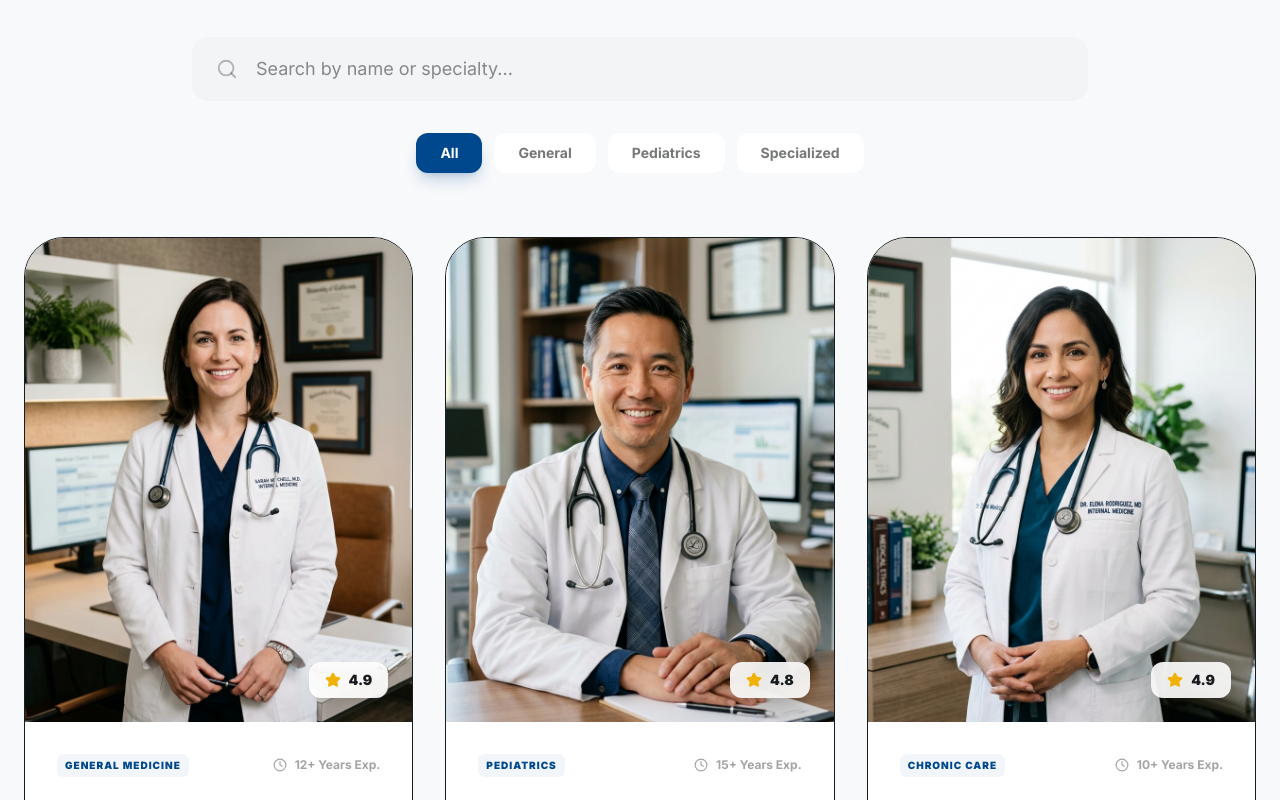
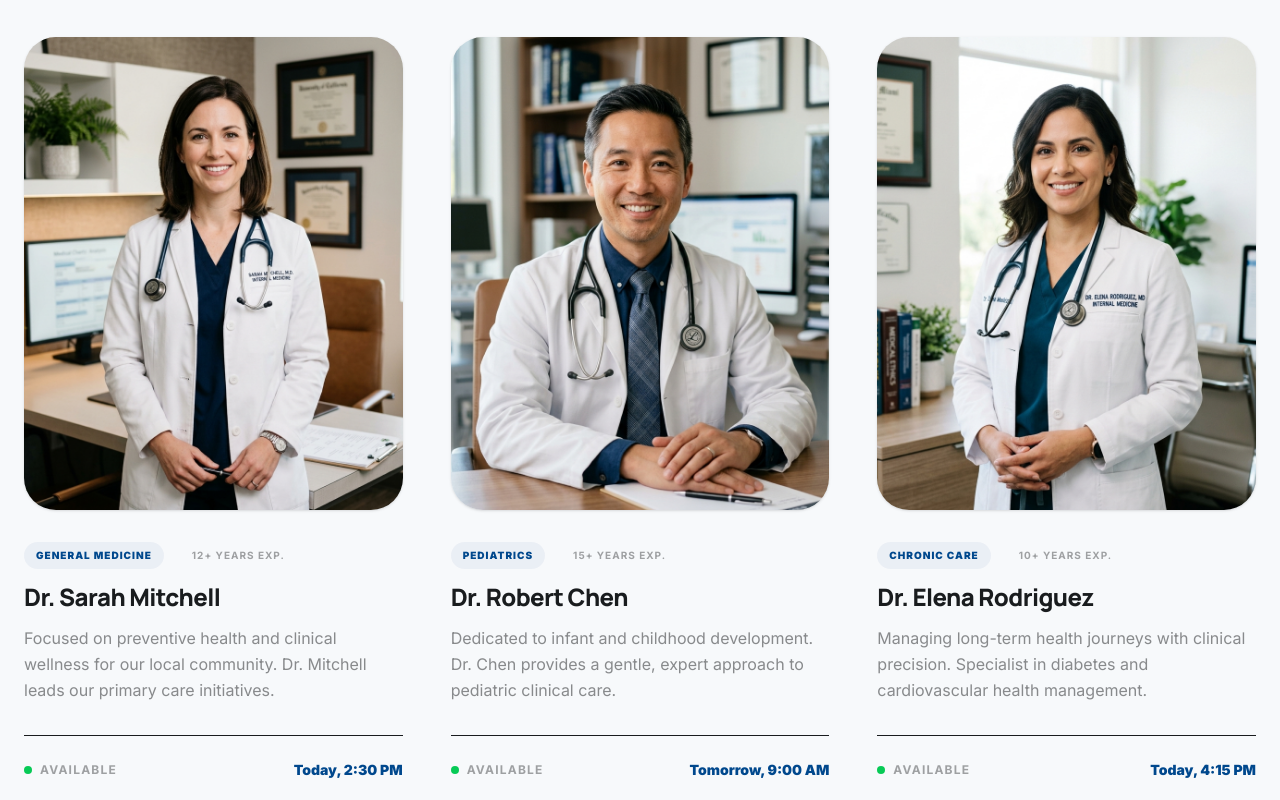
Before and after one commit to mrsonam/carehub, a Next.js app: page /doctors in a window 1280 px wide. Shown: the part 440-1240 px from the top of the page. Built offline with nearby package versions, Linux system fonts and the light colour scheme.

Commit message:
feat: implement doctor directory page and database health check component

```diff
--- a/app/components/HealthCheck.client.js
+++ b/app/components/HealthCheck.client.js
@@ -39,12 +39,12 @@ export default function HealthCheck() {
   }, []);
 
   return (
-    <div className="w-full mt-10 p-5 rounded-xl border border-zinc-200 bg-zinc-50 dark:bg-zinc-900 dark:border-zinc-800">
-      <div className="text-sm text-zinc-600 dark:text-zinc-300">
+    <div className="w-full mt-10 p-5 rounded-xl border border-zinc-200 bg-zinc-50">
+      <div className="text-sm text-zinc-600">
         Supabase connection check (Prisma)
       </div>
 
-      <div className="mt-2 text-lg font-semibold text-zinc-950 dark:text-zinc-50">
+      <div className="mt-2 text-lg font-semibold text-zinc-950">
         {status.ok === null
           ? "Checking..."
           : status.ok
@@ -53,7 +53,7 @@ export default function HealthCheck() {
       </div>
 
       {status.error ? (
-        <div className="mt-2 text-sm text-red-600 dark:text-red-400 wrap-break-word">
+        <div className="mt-2 text-sm text-red-600 wrap-break-word">
           {status.error}
         </div>
       ) : null}
--- a/app/doctors/page.js
+++ b/app/doctors/page.js
@@ -96,119 +96,58 @@ export default function DoctorsPage() {
             </motion.p>
           </div>
 
-          {/* Search and Filter */}
-          <div className="max-w-4xl mx-auto mb-16 space-y-8">
-            <motion.div
-              initial={{ opacity: 0, y: 20 }}
-              animate={{ opacity: 1, y: 0 }}
-              transition={{ delay: 0.2 }}
-              className="relative"
-            >
-              <div className="absolute inset-y-0 left-6 flex items-center pointer-events-none text-foreground/30">
-                <Search size={22} />
-              </div>
-              <input
-                type="text"
-                placeholder="Search by name or specialty..."
-                className="w-full h-16 pl-16 pr-6 rounded-2xl bg-surface-low border-none focus:ring-2 focus:ring-primary/20 text-lg transition-all"
-                value={search}
-                onChange={(e) => setSearch(e.target.value)}
-              />
-            </motion.div>
-
-            <motion.div
-              initial={{ opacity: 0 }}
-              animate={{ opacity: 1 }}
-              transition={{ delay: 0.3 }}
-              className="flex flex-wrap justify-center gap-3"
-            >
-              {categories.map((cat) => (
-                <button
-                  key={cat}
-                  onClick={() => setActiveCategory(cat)}
-                  className={`px-6 py-2.5 rounded-xl text-sm font-bold transition-all cursor-pointer ${
-                    activeCategory === cat
-                    ? "bg-primary text-white shadow-lg shadow-primary/20"
-                    : "bg-surface-lowest text-foreground/60 hover:bg-surface-high"
-                  }`}
-                >
-                  {cat}
-                </button>
-              ))}
-            </motion.div>
-          </div>
-
           {/* Doctors Grid */}
-          <motion.div
-            layout
-            className="grid grid-cols-1 md:grid-cols-2 lg:grid-cols-3 gap-8"
-          >
-            <AnimatePresence>
-              {filteredDoctors.map((doctor, i) => (
+          <div className="grid grid-cols-1 md:grid-cols-2 lg:grid-cols-3 gap-12">
+            {allDoctors.map((doctor) => (
               <motion.div
                 key={doctor.id}
-                  layout
-                  initial={{ opacity: 0, scale: 0.9 }}
-                  animate={{ opacity: 1, scale: 1 }}
-                  exit={{ opacity: 0, scale: 0.9 }}
-                  transition={{ duration: 0.3 }}
-                  className="rounded-[2.5rem] bg-surface-lowest tonal-card group cursor-pointer overflow-hidden border border-outline-variant/10"
+                initial={{ opacity: 0, y: 30 }}
+                animate={{ opacity: 1, y: 0 }}
+                className="group flex flex-col"
               >
-                  {/* Doctor Image Container */}
-                  <div className="aspect-[4/5] relative overflow-hidden">
+                {/* Doctor Image Container - Clean & Professional */}
+                <div className="aspect-[4/5] relative rounded-[2rem] overflow-hidden bg-surface-high mb-8 shadow-sm group-hover:shadow-xl group-hover:-translate-y-2 transition-all duration-500">
                   <Image
                     src={doctor.image}
                     alt={doctor.name}
                     fill
-                      className="object-cover transition-transform duration-500 group-hover:scale-110"
+                    className="object-cover"
                   />
-                    <div className="absolute inset-0 bg-gradient-to-t from-black/60 via-transparent to-transparent opacity-0 group-hover:opacity-100 transition-opacity duration-300" />
-                    <div className="absolute bottom-6 right-6">
-                      <div className="bg-white/90 backdrop-blur-md px-4 py-2 rounded-xl flex items-center gap-2 shadow-xl">
-                        <Star className="text-yellow-500 fill-yellow-500" size={16} />
-                        <span className="text-sm font-black text-foreground">{doctor.rating}</span>
-                      </div>
-                    </div>
+                  {/* Subtle Tonal Overlay */}
+                  <div className="absolute inset-0 bg-gradient-to-t from-primary/10 to-transparent opacity-0 group-hover:opacity-100 transition-opacity" />
                 </div>
 
-                  {/* Doctor Info */}
-                  <div className="p-8">
-                    <div className="flex items-center justify-between mb-4">
-                      <span className="text-[10px] uppercase font-black tracking-widest text-primary bg-primary/5 px-2 py-1 rounded-md">
+                {/* Doctor Info - Content Focus */}
+                <div className="flex flex-col flex-grow">
+                  <div className="flex items-center gap-3 mb-4">
+                    <span className="text-[10px] uppercase font-black tracking-widest text-primary bg-primary/5 px-3 py-1.5 rounded-full">
                       {doctor.specialty}
                     </span>
-                      <div className="flex items-center gap-2 text-foreground/40 text-xs font-bold">
-                        <Clock size={14} />
+                    <div className="h-1 w-1 rounded-full bg-outline-variant/30" />
+                    <span className="text-[10px] uppercase font-bold tracking-widest text-foreground/40">
                       {doctor.experience} Exp.
-                      </div>
+                    </span>
                   </div>
 
-                    <h3 className="text-2xl font-black font-manrope text-foreground mb-3">{doctor.name}</h3>
-                    <p className="text-sm text-foreground/50 leading-relaxed mb-8 line-clamp-2">
+                  <h3 className="text-2xl font-black font-manrope text-foreground mb-4 tracking-tight leading-none group-hover:text-primary transition-colors">
+                    {doctor.name}
+                  </h3>
+
+                  <p className="text-base text-foreground/50 leading-relaxed mb-8 max-w-sm">
                     {doctor.bio}
                   </p>
 
-                    <div className="space-y-4 pt-6 border-t border-outline-variant/10">
-                      <div className="flex items-center justify-between text-sm">
-                        <span className="font-bold text-foreground/40 uppercase tracking-widest text-[10px]">Availability</span>
-                        <span className="font-black text-green-600">{doctor.availability}</span>
+                  <div className="mt-auto pt-6 border-t border-outline-variant/10 flex items-center justify-between">
+                    <div className="flex items-center gap-2">
+                       <div className="w-2 h-2 rounded-full bg-green-500 animate-pulse" />
+                       <span className="text-xs font-bold text-foreground/40 uppercase tracking-widest">Available</span>
                     </div>
-
-                      <div className="flex gap-3">
-                        <button className="flex-1 bg-surface-low text-foreground font-bold py-3 rounded-xl hover:bg-surface-high transition-all text-sm cursor-pointer">
-                          View Profile
-                        </button>
-                        <button className="flex-1 bg-primary text-white font-black py-3 rounded-xl shadow-lg shadow-primary/20 hover:bg-primary-container transition-all text-sm flex items-center justify-center gap-2 cursor-pointer group">
-                          Book Now
-                          <ArrowRight size={16} className="group-hover:translate-x-1 transition-transform" />
-                        </button>
-                      </div>
+                    <span className="text-sm font-black text-primary">{doctor.availability.split(": ")[1]}</span>
                   </div>
                 </div>
               </motion.div>
             ))}
-            </AnimatePresence>
-          </motion.div>
+          </div>
 
           {/* Empty State */}
           {filteredDoctors.length === 0 && (
--- a/app/globals.css
+++ b/app/globals.css
@@ -1,6 +1,7 @@
 @import "tailwindcss";
 
 :root {
+  color-scheme: light;
   /* Stitch Design Tokens - Clinical Precision */
   --background: #f7f9fb;
   --foreground: #191c1e;
```
Lines whose indentation alone changed are shown as unchanged.
